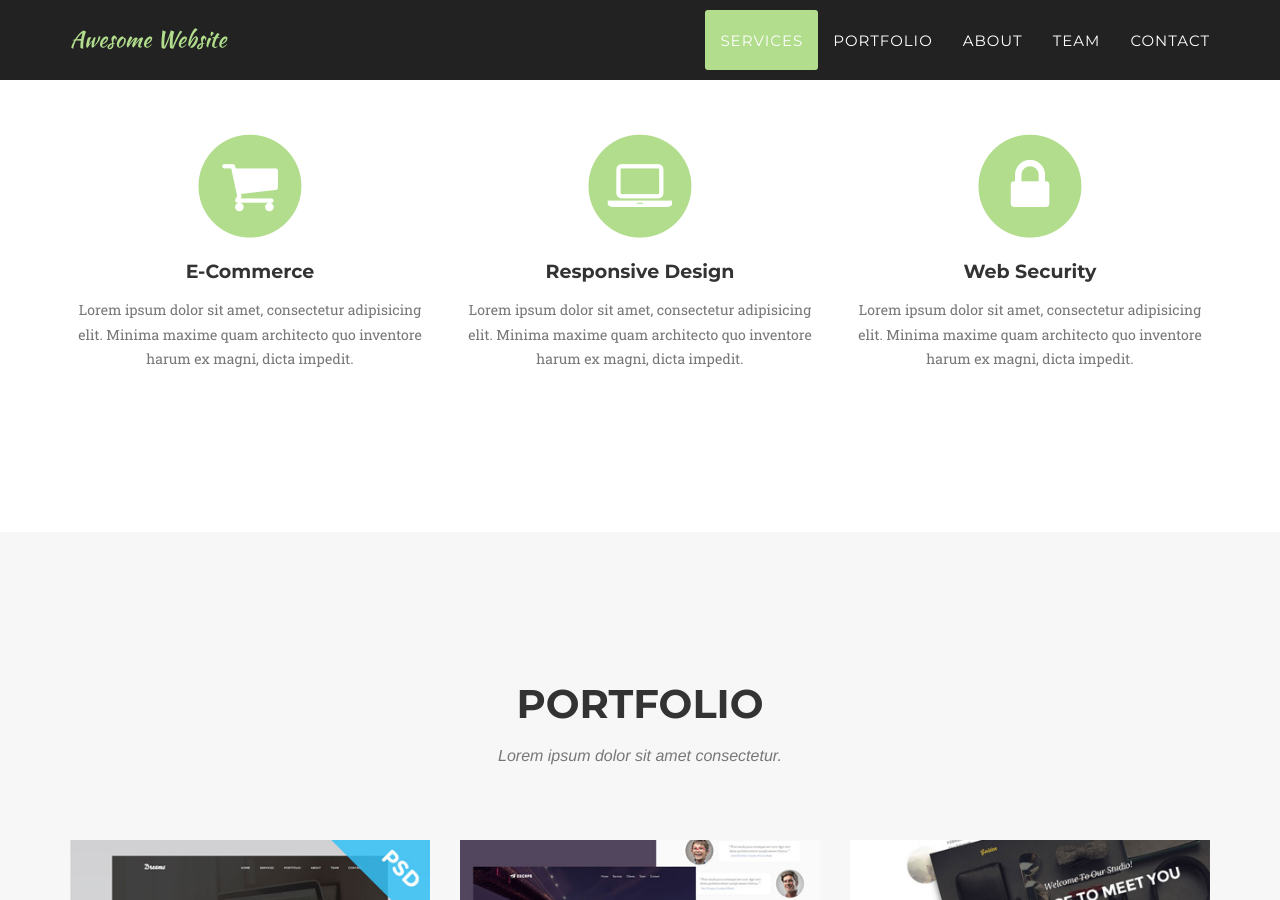
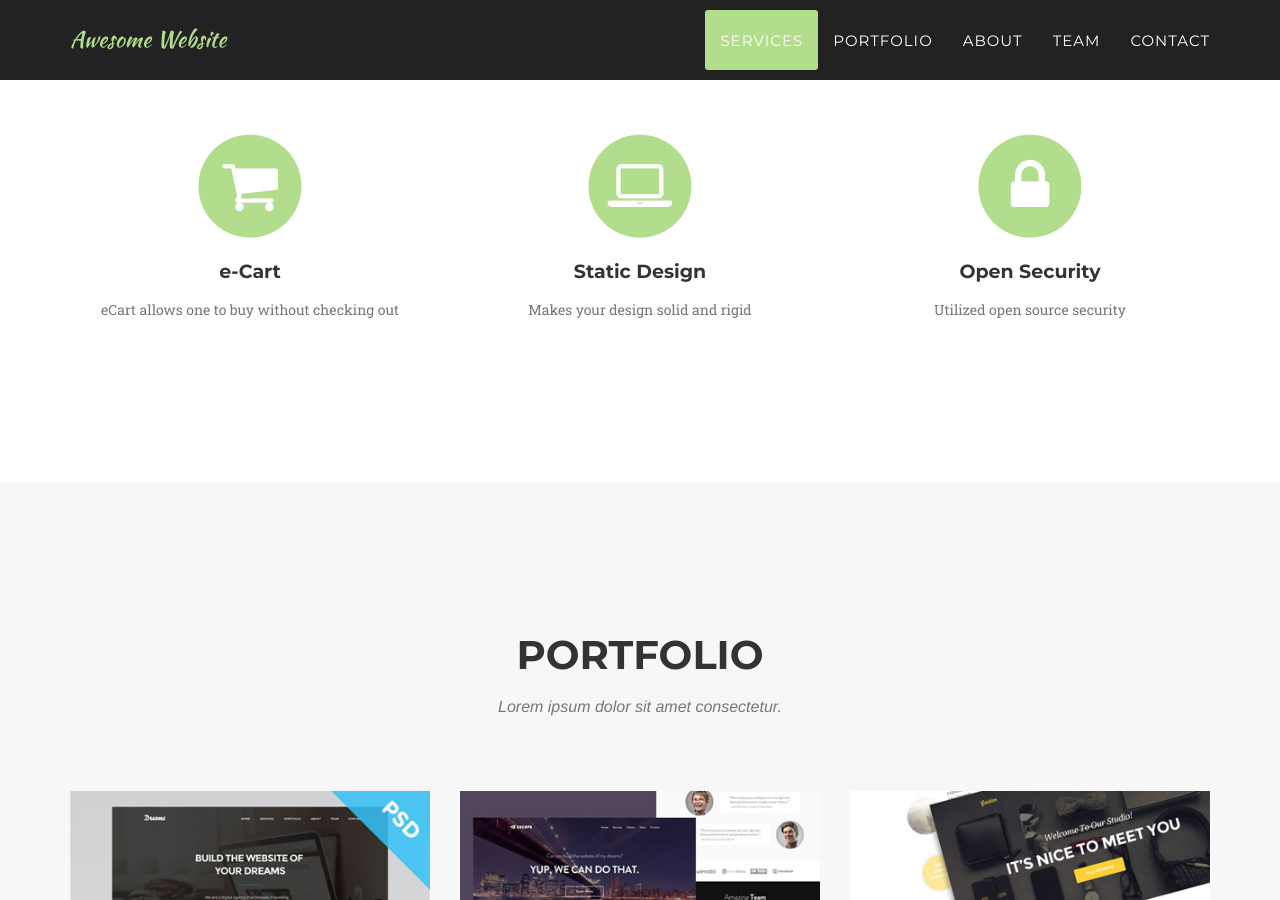
Before and after one commit to heydavid-dev/creating-a-new-website-189, a Jekyll site: the page built from index.html, in a window 1280 px wide and 900 px high, scrolled down 1013 px. Built offline with Jekyll 4.4.1, drawn with Linux system fonts in a browser that asks for light colours; some web fonts are replaced.

```diff
--- a/_includes/services.html
+++ b/_includes/services.html
@@ -13,24 +13,24 @@
                         <i class="fa fa-circle fa-stack-2x text-primary"></i>
                         <i class="fa fa-shopping-cart fa-stack-1x fa-inverse"></i>
                     </span>
-                    <h4 class="service-heading">E-Commerce</h4>
-                    <p class="text-muted">Lorem ipsum dolor sit amet, consectetur adipisicing elit. Minima maxime quam architecto quo inventore harum ex magni, dicta impedit.</p>
+                    <h4 class="service-heading">e-Cart</h4>
+                    <p class="text-muted">eCart allows one to buy without checking out</p>
                 </div>
                 <div class="col-md-4">
                     <span class="fa-stack fa-4x">
                         <i class="fa fa-circle fa-stack-2x text-primary"></i>
                         <i class="fa fa-laptop fa-stack-1x fa-inverse"></i>
                     </span>
-                    <h4 class="service-heading">Responsive Design</h4>
-                    <p class="text-muted">Lorem ipsum dolor sit amet, consectetur adipisicing elit. Minima maxime quam architecto quo inventore harum ex magni, dicta impedit.</p>
+                    <h4 class="service-heading">Static Design</h4>
+                    <p class="text-muted">Makes your design solid and rigid</p>
                 </div>
                 <div class="col-md-4">
                     <span class="fa-stack fa-4x">
                         <i class="fa fa-circle fa-stack-2x text-primary"></i>
                         <i class="fa fa-lock fa-stack-1x fa-inverse"></i>
                     </span>
-                    <h4 class="service-heading">Web Security</h4>
-                    <p class="text-muted">Lorem ipsum dolor sit amet, consectetur adipisicing elit. Minima maxime quam architecto quo inventore harum ex magni, dicta impedit.</p>
+                    <h4 class="service-heading">Open Security</h4>
+                    <p class="text-muted">Utilized open source security</p>
                 </div>
             </div>
         </div>
```
